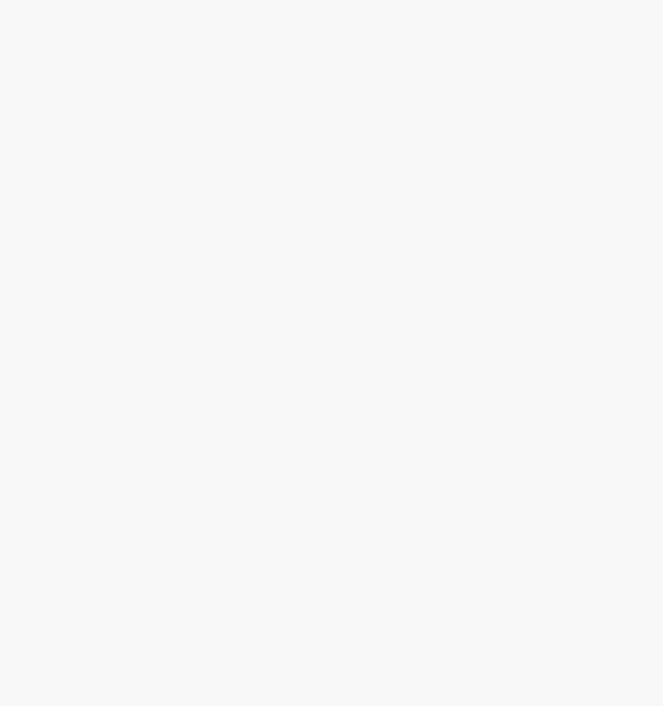
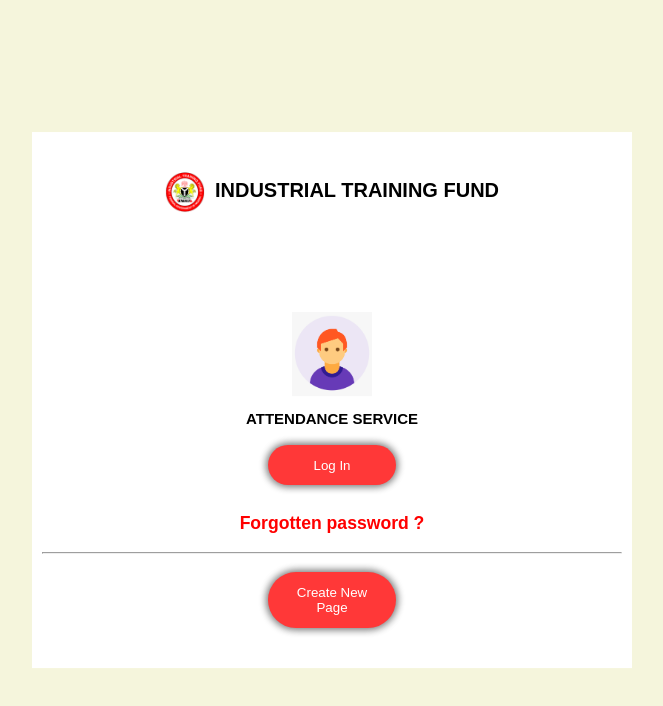
Before and after one commit to NECA-ITF/trainee-attendance, a React (Create React App) app: page / in a window 1280 px wide. Shown: the top 706 px of the page, without its empty margins (308-971 px from the left). Built offline with nearby package versions, Linux system fonts and the light colour scheme.

Commit message:
chores:Page layout

```diff
--- a/src/App.js
+++ b/src/App.js
@@ -1,12 +1,10 @@
 import './App.css';
-// import CustomButton from './components/customButton/CustomButton';
-// import CustomInput from './components/customInput/CustomInput';
+import Login from './pages/loginpage/Login'
 
 function App() {
   return (
     <div className="App">
-        {/* <CustomButton title= "Register" onClick={()=> console.log("clicked")}/>
-        <CustomInput placeholder= "Email"/> */}
+       <Login/>
     </div>
   );
 }
--- /dev/null
+++ b/src/pages/loginpage/Login.css
@@ -0,0 +1,77 @@
+*{
+    padding: 0;
+    margin: 0;
+    box-sizing: border-box;
+}
+
+body{
+    background-color: beige;
+}
+
+.loginPage{
+    width: 60%;
+    max-width: 600px;
+    background-color: #fff;
+    position: absolute;
+    top: 50%;
+    left: 50%;
+    transform: translate(-50%, -50%);
+    padding: 40px 10px;
+    text-align: center;
+    font-family: sans-serif;
+}
+
+#Itflogo{
+    width: 50px;
+    vertical-align: middle;
+    padding-right: 10px;
+}
+
+
+.loginPage h1{
+    font-size:20px;
+    padding-bottom: 100px;
+
+}
+
+#ProfilePicture{
+    width: 80px;
+    margin-bottom: 10px;
+}
+
+.profilePicture h2{
+    font-size:15px;
+}
+
+#loginButton{
+    background: salmon;
+    padding: 10px 10px;
+    color: #fff;
+    font-weight: bold;
+    cursor: pointer;
+    width: 350px;
+    margin: 0 auto;
+    font-size: 1.2rem;
+    border: none;
+}
+
+
+#forgotPassword{
+    color: red;
+    font-weight: bold;
+    font-size: 1.1rem;
+    margin-top: 10px;
+}
+
+#createNew{
+    background: rgb(2, 145, 23);
+    padding: 10px 10px;
+    color: #fff;
+    font-weight: bold;
+    cursor: pointer;
+    width: 250px;
+    margin: 0 auto;
+    border-radius: 10px;
+    font-size: 1.2rem;
+    border: none;
+}
--- /dev/null
+++ b/src/pages/loginpage/Login.js
@@ -0,0 +1,42 @@
+import React from 'react'
+import './Login.css'
+import CustomButton from '../loginpage/customButton/CustomButton'
+import itf_logo from '../loginpage/itf_logo.png'
+import profile_picture from '../loginpage/profile_picture.png'
+
+function Login() {
+    return (
+        <div className='loginPage'>
+            <form action="">
+
+            <div className='logo'>
+                <h1><img src={itf_logo} alt="itf-logo" id='Itflogo' /><b>INDUSTRIAL TRAINING FUND</b></h1>
+            </div>
+
+            <div className='profilePicture'>
+                <img src={profile_picture} alt="profile-picture" id='ProfilePicture' />
+                <h2>ATTENDANCE SERVICE</h2><br/>
+            </div>
+
+            {/* // Maryam section */}
+            {/* <div class="emailInput"> */}
+
+            {/* <div class="passwordInput"> */}
+
+
+            <div className='login'>
+                <CustomButton title="Log In"/>
+            </div><br/>
+
+            <p id='forgotPassword' >Forgotten password ?</p><br/>
+
+            <hr/><br/>
+
+            <CustomButton title ="Create New Page"/>
+
+            </form>
+        </div>
+    )
+}
+
+export default Login
--- /dev/null
+++ b/src/pages/loginpage/customButton/CustomButton.css
@@ -0,0 +1,16 @@
+
+.buttons {
+  color: white;
+  background-color: #FF3838;
+  padding: .8rem 1rem;
+  border-radius: 30px;
+  border: none;
+  width: 8rem;
+  box-shadow: -0.5px 0.5px 8px gray,  0.5px -0.5px 8px gray;
+}
+.buttons:hover {
+  background-color:#ddafaf;
+  cursor: pointer;
+  transition: 1s ease;
+  font-weight: bolder;
+}
--- /dev/null
+++ b/src/pages/loginpage/customButton/CustomButton.js
@@ -0,0 +1,9 @@
+import React from 'react'
+import './CustomButton.css';
+
+function CustomButton({title, ...otherProps}){
+  return (
+    <button style={{...otherProps}} className='buttons'>{title}</button>
+  )
+}
+export default CustomButton;
```
Also changed, not shown: src/pages/loginpage/itf_logo.png (added), src/pages/loginpage/profile_picture.png (added).
